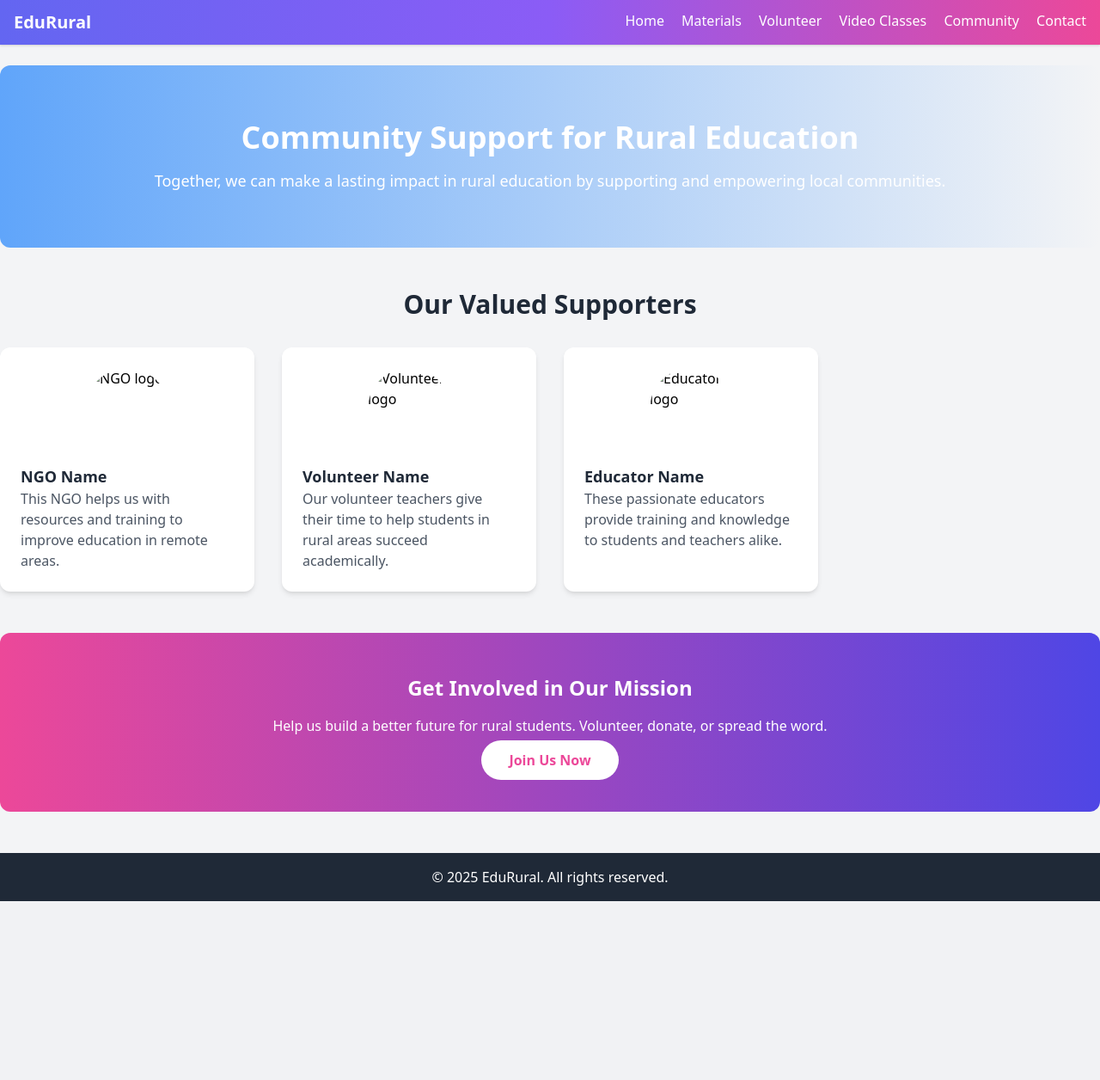
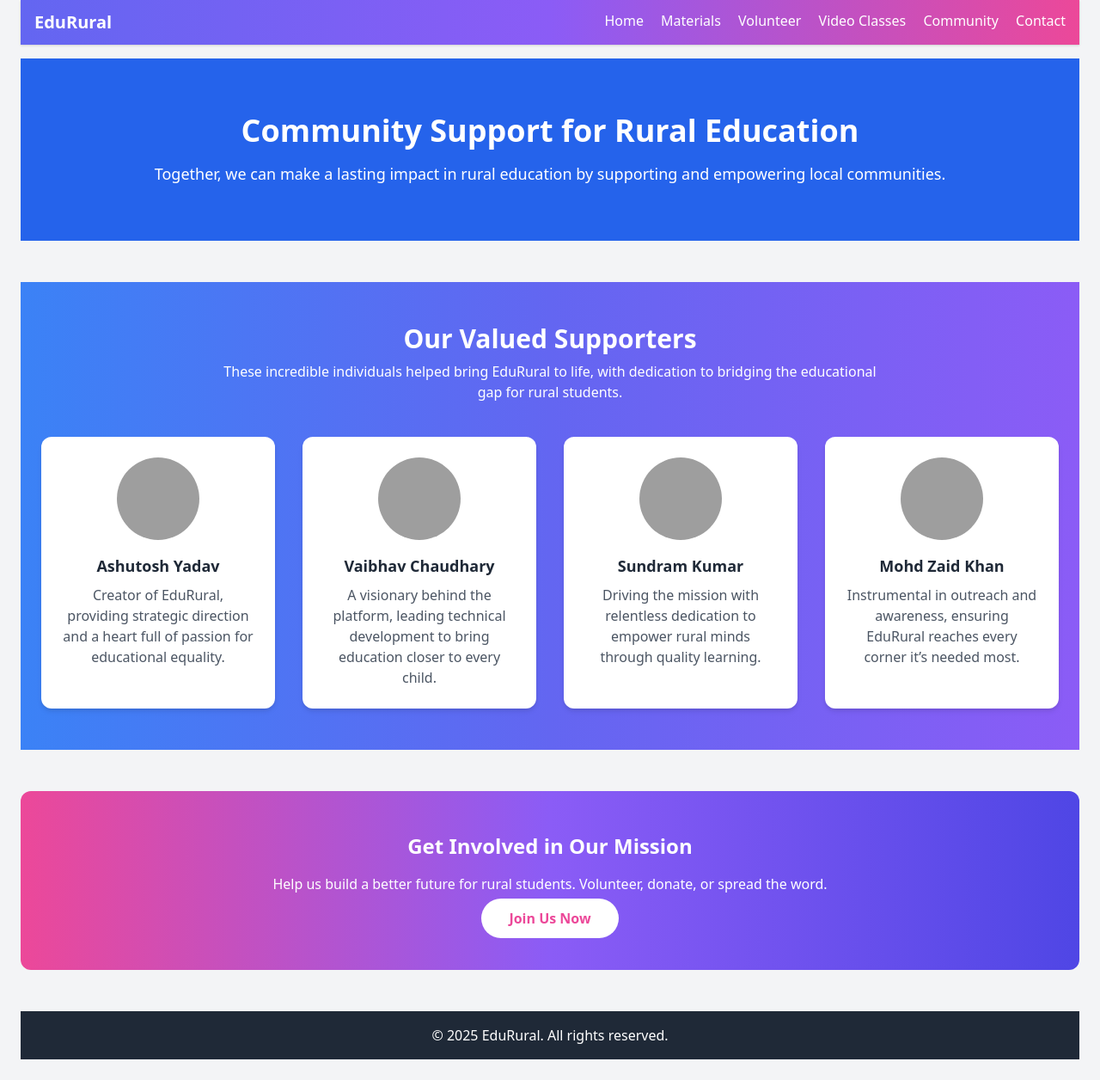
Before and after one commit to Ashutosh2705Yadav/ChaloSeekhein, a PHP site: page /community.php in a window 1280 px wide. Shown: the whole page at 86% size. Before the commit the page ends 1048 px from the top, so only its background shows below. Run offline with PHP 8.4, Linux system fonts and the light colour scheme; some libraries are stand-ins or nearby versions; grey boxes are pictures that could not be loaded.

Commit message:
changes in the community page

```diff
--- a/community.php
+++ b/community.php
@@ -1,17 +1,25 @@
 <!DOCTYPE html>
 <html lang="en">
 <head>
-  <meta charset="UTF-8">
-  <meta name="viewport" content="width=device-width, initial-scale=1.0">
+  <meta charset="UTF-8" />
+  <meta name="viewport" content="width=device-width, initial-scale=1.0"/>
   <title>Community Support</title>
-  <link href="https://cdn.jsdelivr.net/npm/tailwindcss@2.2.19/dist/tailwind.min.css" rel="stylesheet">
+  <link href="https://cdn.jsdelivr.net/npm/tailwindcss@2.2.19/dist/tailwind.min.css" rel="stylesheet" />
   <script src="https://cdn.jsdelivr.net/npm/aos@2.3.4/dist/aos.js"></script>
-  <link href="https://cdn.jsdelivr.net/npm/aos@2.3.4/dist/aos.css" rel="stylesheet">
+  <link href="https://cdn.jsdelivr.net/npm/aos@2.3.4/dist/aos.css" rel="stylesheet" />
+
+  <style>
+    /* Reset default browser padding/margin */
+    html, body {
+      margin: 0;
+      padding: 0;
+    }
+  </style>
 </head>
-<body class="bg-gray-100">
+<body class="bg-gray-100 px-6 pb-6">
 
   <!-- Navbar -->
-  <nav class="bg-gradient-to-r from-indigo-500 via-purple-500 to-pink-500 shadow mb-6">
+  <nav class="bg-gradient-to-r from-indigo-500 via-purple-500 to-pink-500 shadow mb-4">
     <div class="max-w-7xl mx-auto px-4 py-3 flex justify-between">
       <div class="text-xl font-semibold text-white">EduRural</div>
       <div class="space-x-4">
@@ -26,46 +34,64 @@
   </nav>
 
   <!-- Hero Section -->
-  <header class="bg-gradient-to-r from-blue-400 to-teal-500 text-white p-16 text-center rounded-xl">
+  <header class="bg-blue-600 text-white p-16 text-center">
     <h1 class="text-4xl font-extrabold mb-4">Community Support for Rural Education</h1>
     <p class="text-lg">Together, we can make a lasting impact in rural education by supporting and empowering local communities.</p>
   </header>
 
   <!-- Supporters Section -->
-  <section class="max-w-7xl mx-auto mt-12">
-    <h2 class="text-3xl font-bold text-center text-gray-800 mb-8">Our Valued Supporters</h2>
-    <div class="grid grid-cols-1 sm:grid-cols-2 md:grid-cols-3 lg:grid-cols-4 gap-8">
-      <div class="bg-white p-6 rounded-xl shadow-md hover:shadow-lg transition duration-300" data-aos="fade-up">
-        <img src="https://via.placeholder.com/150" alt="NGO logo" class="w-24 h-24 mx-auto rounded-full mb-4">
-        <h3 class="text-lg font-semibold text-gray-800">NGO Name</h3>
-        <p class="text-gray-600">This NGO helps us with resources and training to improve education in remote areas.</p>
+  <section class="bg-gradient-to-r from-blue-500 via-indigo-500 to-purple-500 py-12 mt-12">
+    <h2 class="text-3xl font-bold text-center text-white mb-2">Our Valued Supporters</h2>
+    <p class="text-center text-white mb-10 max-w-3xl mx-auto">
+      These incredible individuals helped bring EduRural to life, with dedication to bridging the educational gap for rural students.
+    </p>
+    <div class="max-w-7xl mx-auto grid grid-cols-1 sm:grid-cols-2 md:grid-cols-3 lg:grid-cols-4 gap-8 px-6">
+
+      <!-- Supporter 1 -->
+      <div class="bg-white p-6 rounded-xl shadow-md hover:shadow-lg transition duration-300 text-center">
+        <img src="https://c8.alamy.com/comp/K4AFFG/user-icon-male-avatar-in-business-suit-businessman-flat-icon-man-in-K4AFFG.jpg" alt="Ashutosh Yadav" class="w-24 h-24 mx-auto rounded-full mb-4">
+        <h3 class="text-lg font-semibold text-gray-800 mb-2">Ashutosh Yadav</h3>
+        <p class="text-gray-600">Creator of EduRural, providing strategic direction and a heart full of passion for educational equality.</p>
       </div>
-      <div class="bg-white p-6 rounded-xl shadow-md hover:shadow-lg transition duration-300" data-aos="fade-up">
-        <img src="https://via.placeholder.com/150" alt="Volunteer logo" class="w-24 h-24 mx-auto rounded-full mb-4">
-        <h3 class="text-lg font-semibold text-gray-800">Volunteer Name</h3>
-        <p class="text-gray-600">Our volunteer teachers give their time to help students in rural areas succeed academically.</p>
+
+      <!-- Supporter 2 -->
+      <div class="bg-white p-6 rounded-xl shadow-md hover:shadow-lg transition duration-300 text-center">
+        <img src="https://c8.alamy.com/comp/K4AFFG/user-icon-male-avatar-in-business-suit-businessman-flat-icon-man-in-K4AFFG.jpg" alt="Vaibhav Chaudhary" class="w-24 h-24 mx-auto rounded-full mb-4">
+        <h3 class="text-lg font-semibold text-gray-800 mb-2">Vaibhav Chaudhary</h3>
+        <p class="text-gray-600">A visionary behind the platform, leading technical development to bring education closer to every child.</p>
       </div>
-      <div class="bg-white p-6 rounded-xl shadow-md hover:shadow-lg transition duration-300" data-aos="fade-up">
-        <img src="https://via.placeholder.com/150" alt="Educator logo" class="w-24 h-24 mx-auto rounded-full mb-4">
-        <h3 class="text-lg font-semibold text-gray-800">Educator Name</h3>
-        <p class="text-gray-600">These passionate educators provide training and knowledge to students and teachers alike.</p>
+
+      <!-- Supporter 3 -->
+      <div class="bg-white p-6 rounded-xl shadow-md hover:shadow-lg transition duration-300 text-center">
+        <img src="https://c8.alamy.com/comp/K4AFFG/user-icon-male-avatar-in-business-suit-businessman-flat-icon-man-in-K4AFFG.jpg" alt="Sunderam" class="w-24 h-24 mx-auto rounded-full mb-4">
+        <h3 class="text-lg font-semibold text-gray-800 mb-2">Sundram Kumar</h3>
+        <p class="text-gray-600">Driving the mission with relentless dedication to empower rural minds through quality learning.</p>
       </div>
+
+      <!-- Supporter 4 -->
+      <div class="bg-white p-6 rounded-xl shadow-md hover:shadow-lg transition duration-300 text-center">
+        <img src="https://c8.alamy.com/comp/K4AFFG/user-icon-male-avatar-in-business-suit-businessman-flat-icon-man-in-K4AFFG.jpg" alt="Zaid" class="w-24 h-24 mx-auto rounded-full mb-4">
+        <h3 class="text-lg font-semibold text-gray-800 mb-2">Mohd Zaid Khan</h3>
+        <p class="text-gray-600">Instrumental in outreach and awareness, ensuring EduRural reaches every corner it’s needed most.</p>
+      </div>
+
     </div>
   </section>
 
-  <!-- Call to Action Section -->
-  <section class="bg-gradient-to-r from-pink-500 to-indigo-600 text-white p-12 mt-12 rounded-xl text-center">
+  <!-- Call to Action -->
+  <section class="bg-gradient-to-r from-pink-500 via-purple-500 to-indigo-600 text-white p-12 mt-12 rounded-xl text-center">
     <h2 class="text-2xl font-bold mb-4">Get Involved in Our Mission</h2>
     <p class="mb-4">Help us build a better future for rural students. Volunteer, donate, or spread the word.</p>
     <a href="teacher-signup.php" class="bg-white text-pink-500 py-3 px-8 rounded-full font-semibold hover:bg-gray-100 transition duration-300">Join Us Now</a>
   </section>
 
+  <!-- Footer -->
   <footer class="bg-gray-800 text-white text-center p-4 mt-12">
     © 2025 EduRural. All rights reserved.
   </footer>
 
   <script>
-    AOS.init(); // Initialize AOS animations
+    AOS.init();
   </script>
 </body>
 </html>
```
